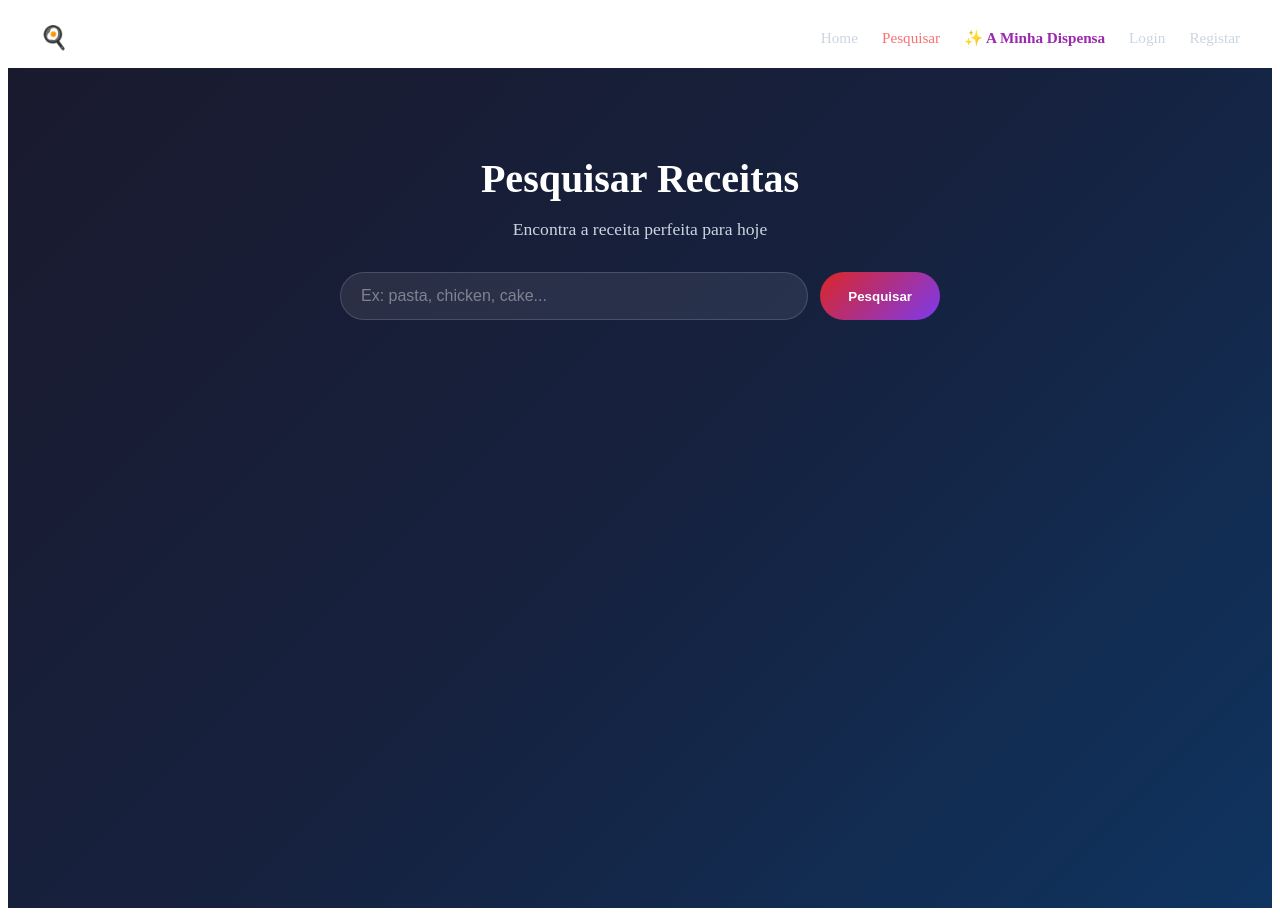
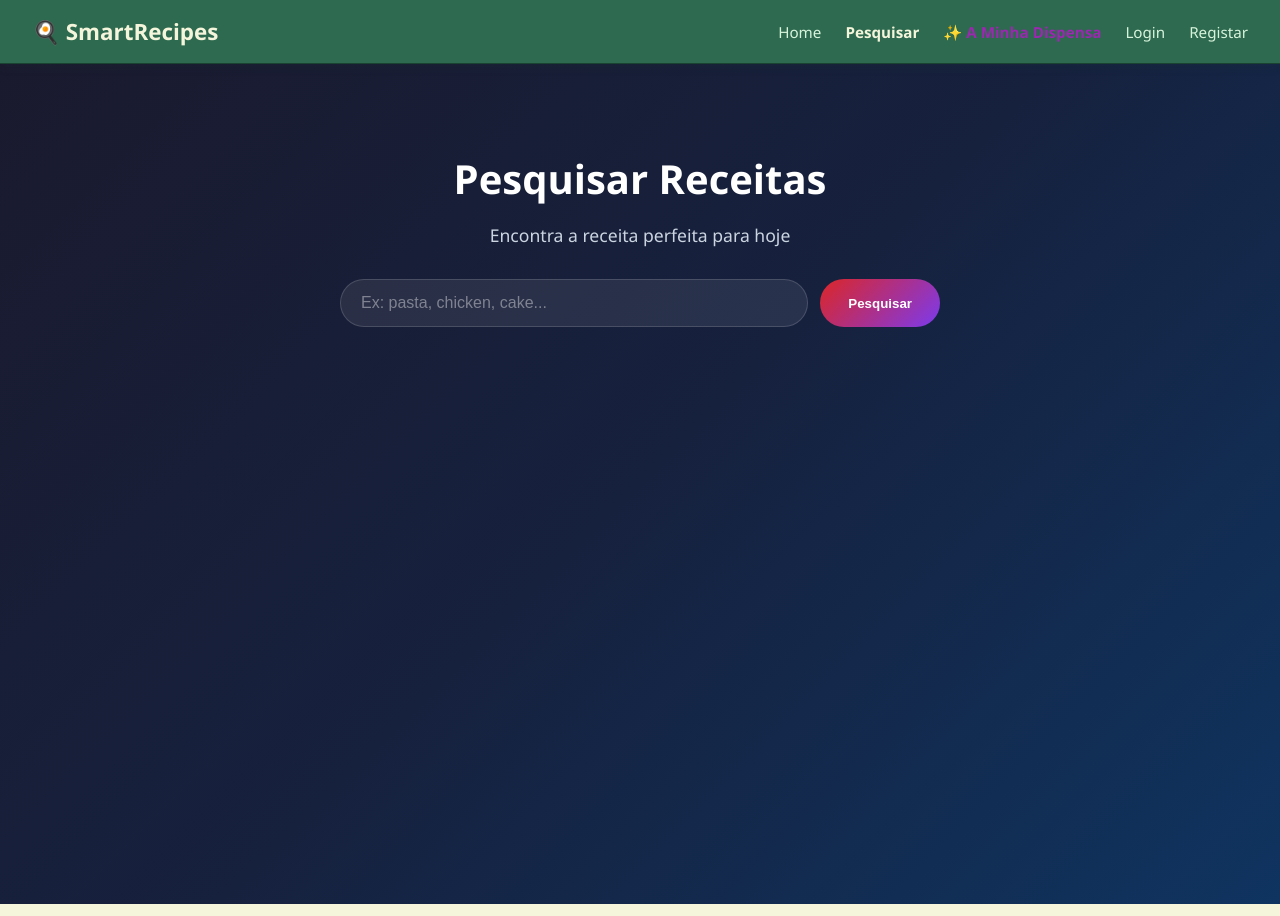
Before and after one commit to afonsogomes1417/2026-tw-smartrecipes, an Angular app: page /pesquisar in a window 1280 px wide. Built offline with nearby package versions, Linux system fonts and the light colour scheme.

Commit message:
style: atualizar paleta de cores global para Verde Escuro e Bege

```diff
--- a/src/app/app.component.css
+++ b/src/app/app.component.css
@@ -6,7 +6,7 @@
 
 body {
   font-family: 'Segoe UI', Tahoma, Geneva, Verdana, sans-serif;
-  background: #1a1a2e;
+  background: #F5F5DC; /* Fundo Bege para a aplicação */
 }
 
 .navbar {
@@ -14,9 +14,9 @@ body {
   align-items: center;
   justify-content: space-between;
   padding: 16px 32px;
-  background: rgba(255, 255, 255, 0.05);
-  backdrop-filter: blur(10px);
-  border-bottom: 1px solid rgba(255, 255, 255, 0.1);
+  background: #2D6A4F; /* Fundo Verde Escuro na Navbar */
+  box-shadow: 0 2px 10px rgba(27, 67, 50, 0.15);
+  border-bottom: 1px solid #1B4332;
   position: sticky;
   top: 0;
   z-index: 100;
@@ -25,44 +25,52 @@ body {
 .nav-brand {
   font-size: 1.4rem;
   font-weight: 800;
-  color: #ffffff;
+  color: #F5F5DC; /* Título em Bege para contrastar */
   cursor: pointer;
 }
 
 .nav-links {
   display: flex;
+  align-items: center;
   gap: 24px;
 }
 
 .nav-links a {
-  color: #cbd5e1;
+  color: #D8F3DC; /* Links num verde bem clarinho/pastel */
   text-decoration: none;
   font-weight: 500;
   font-size: 0.95rem;
-  transition: color 0.2s ease;
+  transition: all 0.2s ease;
 }
 
+/* Quando passas o rato ou a página está ativa, fica Bege com linha por baixo */
 .nav-links a:hover,
 .nav-links a.active {
-  color: #f87171;
+  color: #F5F5DC;
+  font-weight: 700;
 }
+
 .nav-user {
-  color: #a78bfa;
+  color: #F5F5DC; /* O teu nome em Bege */
   font-weight: 600;
   font-size: 0.95rem;
+  background: rgba(255, 255, 255, 0.1);
+  padding: 6px 12px;
+  border-radius: 6px;
 }
 
 .btn-logout {
-  background: rgba(220, 38, 38, 0.2);
-  border: 1px solid rgba(220, 38, 38, 0.4);
-  color: #f87171;
+  background: rgba(254, 215, 215, 0.2);
+  border: 1px solid #f87171;
+  color: #feb2b2;
   padding: 6px 16px;
   border-radius: 20px;
   font-weight: 600;
   cursor: pointer;
-  transition: background 0.2s ease;
+  transition: all 0.2s ease;
 }
 
 .btn-logout:hover {
-  background: rgba(220, 38, 38, 0.35);
+  background: #b91c1c;
+  color: #ffffff;
 }
--- a/src/app/features/home/home.component.css
+++ b/src/app/features/home/home.component.css
@@ -1,30 +1,32 @@
 .home-container {
   min-height: 100vh;
-  background: linear-gradient(135deg, #1a1a2e 0%, #16213e 50%, #0f3460 100%);
+  background: #F5F5DC; /* Fundo Bege Claro Orgânico */
   padding: 0 0 40px 0;
 }
 
 .hero {
   text-align: center;
   padding: 80px 20px 60px;
-  background: linear-gradient(180deg, rgba(220, 38, 38, 0.15), transparent);
+  /* Um degradê suave que vai do verde escuro da navbar até um tom mais suave */
+  background: linear-gradient(180deg, rgba(45, 106, 79, 0.15), transparent);
 }
 
 .hero h1 {
   font-size: 3rem;
   font-weight: 800;
-  color: #ffffff;
+  color: #2D6A4F; /* Título no nosso Verde Escuro */
   margin-bottom: 16px;
 }
 
 .hero p {
   font-size: 1.2rem;
-  color: #cbd5e1;
+  color: #40916C; /* Subtítulo num Verde Intermédio confortável */
   margin-bottom: 32px;
 }
 
 .btn-search {
-  background: linear-gradient(135deg, #dc2626, #7c3aed);
+  /* Botão principal no Verde de Destaque */
+  background: linear-gradient(135deg, #2D6A4F, #40916C);
   color: white;
   border: none;
   padding: 14px 36px;
@@ -37,7 +39,7 @@
 
 .btn-search:hover {
   transform: translateY(-2px);
-  box-shadow: 0 8px 20px rgba(220, 38, 38, 0.4);
+  box-shadow: 0 8px 20px rgba(45, 106, 79, 0.3);
 }
 
 .section {
@@ -45,7 +47,7 @@
 }
 
 .section h2 {
-  color: #ffffff;
+  color: #2D6A4F; /* Título das secções em Verde Escuro */
   font-size: 1.8rem;
   font-weight: 700;
   margin-bottom: 24px;
@@ -58,8 +60,8 @@
 }
 
 .meal-card {
-  background: rgba(255, 255, 255, 0.05);
-  border: 1px solid rgba(255, 255, 255, 0.1);
+  background: #FFFFFF; /* Cartões das receitas em Branco Limpo */
+  border: 1px solid rgba(45, 106, 79, 0.15); /* Borda fina esverdeada */
   border-radius: 20px;
   overflow: hidden;
   cursor: pointer;
@@ -68,8 +70,8 @@
 
 .meal-card:hover {
   transform: translateY(-6px);
-  box-shadow: 0 20px 40px rgba(0, 0, 0, 0.3);
-  border-color: rgba(220, 38, 38, 0.4);
+  box-shadow: 0 20px 40px rgba(27, 67, 50, 0.12);
+  border-color: #2D6A4F;
 }
 
 .meal-card img {
@@ -83,7 +85,7 @@
 }
 
 .meal-info h3 {
-  color: #ffffff;
+  color: #1B4332; /* Nome do prato em Verde bem escuro para leitura */
   font-size: 1rem;
   font-weight: 600;
   margin-bottom: 8px;
@@ -98,19 +100,20 @@
   margin-right: 6px;
 }
 
+/* Etiquetas/Tags em tons pastel que combinam com o tema */
 .category {
-  background: rgba(220, 38, 38, 0.2);
-  color: #f87171;
+  background: rgba(45, 106, 79, 0.15);
+  color: #2D6A4F;
 }
 
 .area {
-  background: rgba(124, 58, 237, 0.2);
-  color: #a78bfa;
+  background: rgba(64, 145, 108, 0.15);
+  color: #40916C;
 }
 
 .loading {
   text-align: center;
-  color: #cbd5e1;
+  color: #40916C;
   padding: 60px;
   font-size: 1.1rem;
 }
--- a/src/styles.css
+++ b/src/styles.css
@@ -1 +1,14 @@
-/* You can add global styles to this file, and also import other style files */
+:root {
+  --bg-color: #F5F5DC;       /* Bege Natural */
+  --primary-color: #2D6A4F;  /* Verde Escuro */
+  --secondary-color: #40916C;/* Verde Intermédio */
+  --text-color: #1B4332;     /* Texto Escuro */
+  --card-bg: #FFFFFF;        /* Fundo Branco */
+}
+
+body {
+  background-color: var(--bg-color) !important;
+  color: var(--text-color);
+  font-family: 'Segoe UI', Tahoma, Geneva, Verdana, sans-serif;
+  margin: 0;
+}
```
